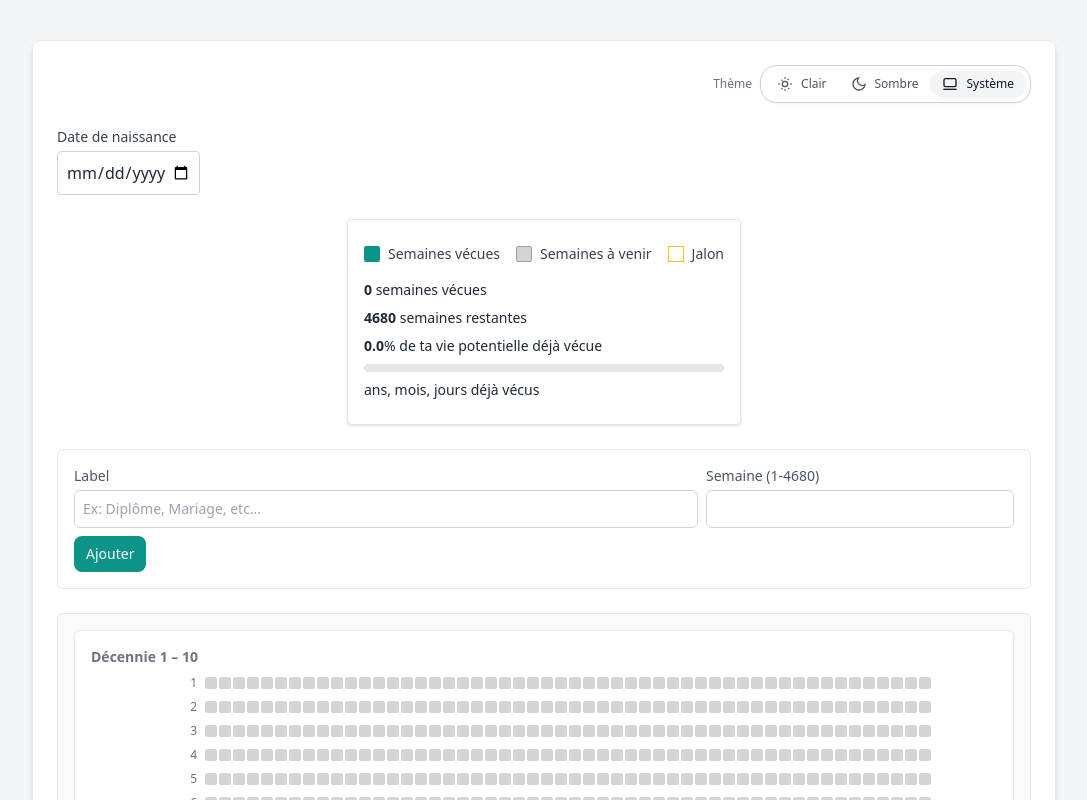
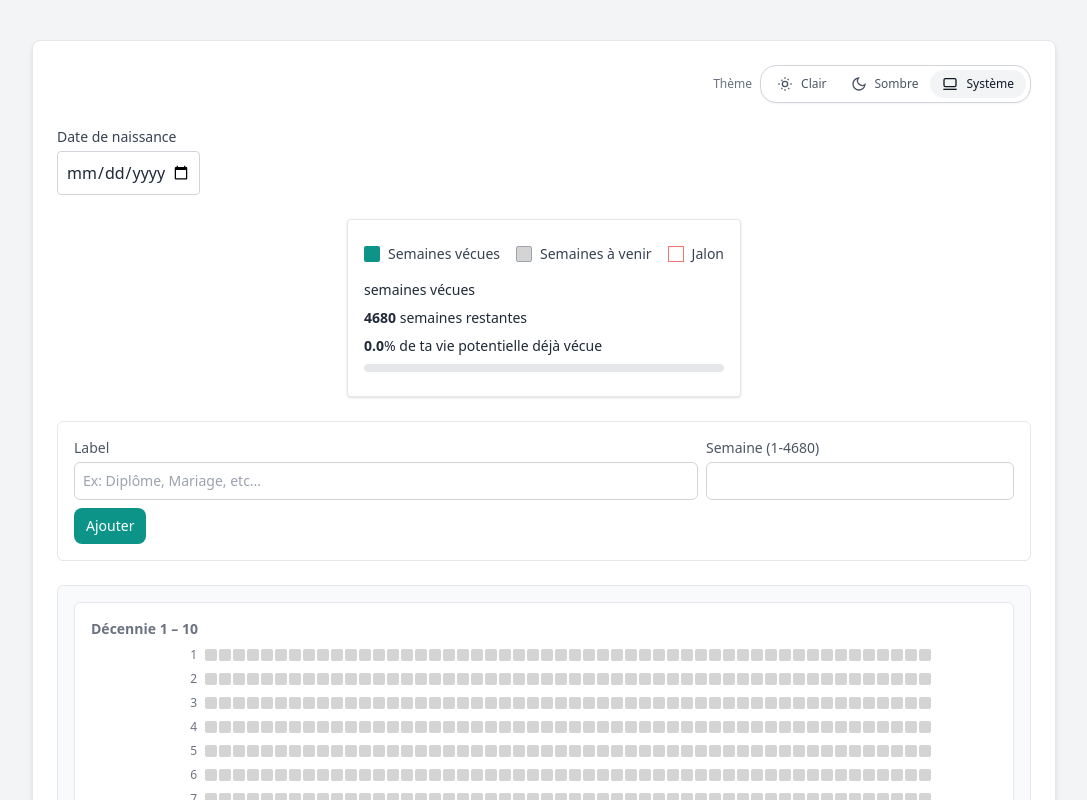
Before and after one commit to leonardo-correiamendes/lifeCalendar, a Vue app in the folder life-calendar/: page / in a window 1280 px wide. Shown: the top 800 px of the page, without its empty margins (96-1183 px from the left). Built offline with nearby package versions, Linux system fonts and the light colour scheme.

Commit message:
age exact

```diff
--- a/life-calendar/src/components/LifeCalendar.vue
+++ b/life-calendar/src/components/LifeCalendar.vue
@@ -55,7 +55,7 @@
                         <div class="flex items-center gap-2">
                             <div class="w-4 h-4 relative">
                                 <span
-                                    class="absolute inset-0 border border-amber-400"
+                                    class="absolute inset-0 border border-red-400 dark:border-amber-400"
                                 ></span>
                             </div>
                             <span class="text-gray-700 dark:text-gray-200"
@@ -68,7 +68,8 @@
                         class="text-sm text-gray-800 dark:text-gray-100 space-y-2"
                     >
                         <p>
-                            <strong>{{ livedWeeks }}</strong> semaines vécues
+                            <strong>{{ ageExact?.weeks }}</strong> semaines
+                            vécues
                         </p>
                         <p>
                             <strong>{{ weeksRemaining }}</strong> semaines
@@ -88,10 +89,15 @@
                             ></div>
                         </div>
 
-                        <p>
-                            <strong>{{ ageExact?.y }}</strong> ans,
+                        <p v-if="ageExact">
+                            Tu as vécu exactement
+                            <strong>{{ ageExact?.y }}</strong> an(s),
                             <strong>{{ ageExact?.m }}</strong> mois,
-                            <strong>{{ ageExact?.d }}</strong> jours déjà vécus
+                            <strong>{{ ageExact?.weeks }}</strong> semaine(s),
+                            <strong>{{ ageExact?.d }}</strong> jour(s),
+                            <strong>{{ ageExact?.hours }}</strong> heure(s),
+                            <strong>{{ ageExact?.minutes }}</strong> minute(s) et
+                            <strong>{{ ageExact?.seconds }}</strong> seconde(s).
                         </p>
                     </div>
                 </div>
@@ -190,7 +196,7 @@
                                             (year.year - 1) * weeksPerYear +
                                                 week.week
                                         )
-                                            ? 'after:absolute after:inset-0 after:border after:border-amber-400 after:pointer-events-none'
+                                            ? 'after:absolute after:inset-0 after:border after:pointer-events-none after:rounded-none after:border-red-600 dark:after:border-amber-400'
                                             : '',
                                     ]"
                                     :style="{
@@ -249,7 +255,7 @@ function onBirthInputChange() {
 }
 
 const totalWeeks = maxAge * weeksPerYear;
-const now = useNow();
+const now = useNow(1_000); // mise à jour chaque seconde
 
 const livedWeeks = computed(() => {
     const birth = new Date(birthDate.value);
@@ -304,8 +310,28 @@ function diffYMD(from: Date, to: Date) {
 const ageExact = computed(() => {
     const birth = new Date(birthDate.value);
     if (isNaN(birth.getTime())) return null;
-    const { y, m, d } = diffYMD(birth, new Date());
-    return { y, m, d };
+
+    const today = new Date(now.value);
+    const { y, m, d } = diffYMD(birth, today);
+
+    const anchor = new Date(birth);
+    anchor.setFullYear(birth.getFullYear() + y);
+    anchor.setMonth(birth.getMonth() + m);
+    anchor.setDate(birth.getDate() + d);
+
+    // Reste < 24h -> h/min/sec "horloge"
+    let rem = today.getTime() - anchor.getTime();
+    if (rem < 0) rem = 0; // sécurité
+
+    const hours = Math.floor(rem / 3_600_000);
+    rem -= hours * 3_600_000;
+    const minutes = Math.floor(rem / 60_000);
+    rem -= minutes * 60_000;
+    const seconds = Math.floor(rem / 1_000);
+
+    const weeks = Math.floor((today.getTime() - birth.getTime()) / msPerWeek);
+
+    return { y, m, d, weeks, hours, minutes, seconds };
 });
 
 const animationCutOff = 52 * 15;
```
